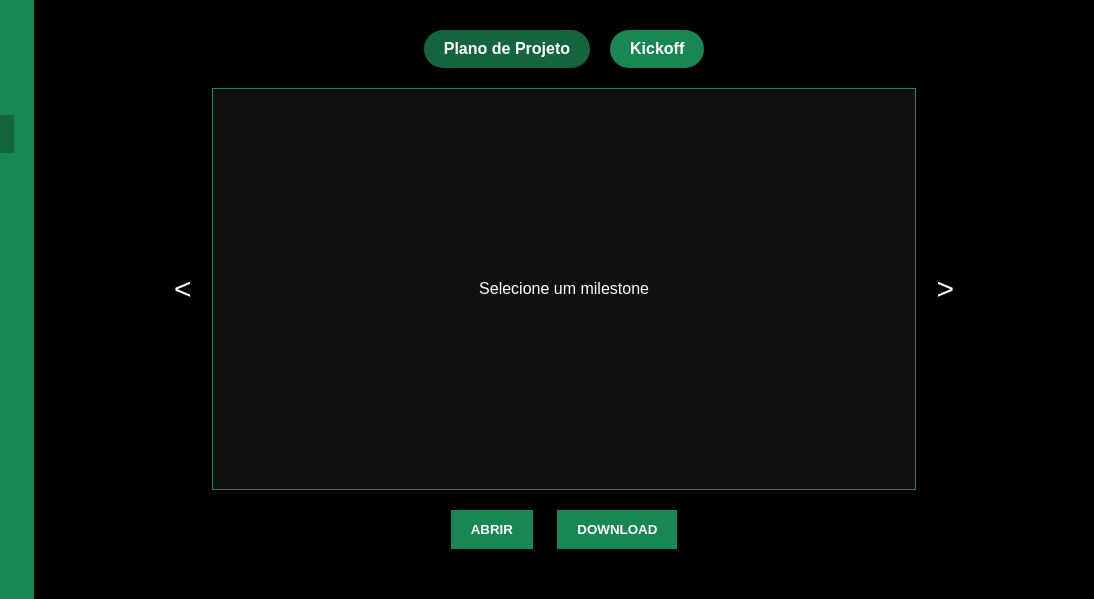
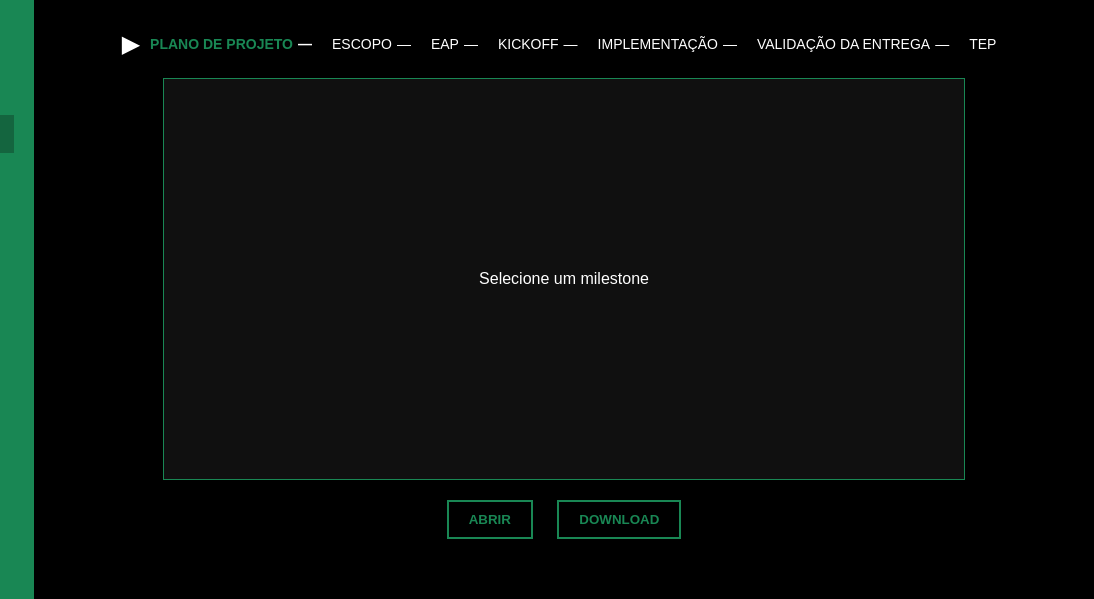
Before and after one commit to Pfx17/projeflixmvp, a plain HTML site: page index.html in a window 1280 px wide. Shown: the top 599 px of the page, 186-1280 px from the left. Drawn offline with Linux system fonts and the light colour scheme.

Commit message:
Add files via upload

```diff
--- a/index.html
+++ b/index.html
@@ -13,17 +13,21 @@ body { margin:0; font-family:Arial,sans-serif; background:#000; color:#fff; disp
 .sidebar li { padding:10px; cursor:pointer; border-left:4px solid transparent; }
 .sidebar li:hover, .sidebar li.active { background:#14653f; border-left:4px solid #fff; font-weight:bold; }
 .main { flex:1; padding:30px; display:flex; flex-direction:column; align-items:center; }
-.timeline { display:flex; justify-content:center; align-items:center; margin-bottom:20px; gap:20px; }
-.timeline div { padding:10px 20px; background:#198754; border-radius:20px; cursor:pointer; font-weight:bold; }
-.timeline div:hover, .timeline div.active { background:#14653f; }
-.documento-container { display:flex; align-items:center; justify-content:center; width:80%; }
-.carrossel-btn { font-size:30px; padding:10px; cursor:pointer; user-select:none; }
-.documento { flex:1; height:400px; background:#101010; border:1px solid #198754;
- display:flex; align-items:center; justify-content:center; margin:0 10px; }
-.documento iframe, .documento img { max-width:100%; max-height:100%; }
+.timeline-container { display:flex; align-items:center; margin-bottom:20px; }
+.play-btn { font-size:24px; margin-right:10px; cursor:pointer; }
+.timeline { display:flex; align-items:center; gap:15px; }
+.timeline span { cursor:pointer; font-size:14px; }
+.timeline span.active { color:#198754; font-weight:bold; }
+.timeline span::after { content:"—"; color:#fff; margin:0 5px; }
+.timeline span:last-child::after { content:""; }
+.documento-container { position:relative; display:flex; align-items:center; justify-content:center; width:80%; height:400px; background:#101010; border:1px solid #198754; }
+.carrossel-btn { position:absolute; top:50%; transform:translateY(-50%); font-size:30px; padding:10px; cursor:pointer; user-select:none; display:none; }
+.carrossel-btn.left { left:10px; }
+.carrossel-btn.right { right:10px; }
+.documento-container img, .documento-container iframe { max-width:100%; max-height:100%; }
 .botoes { margin-top:20px; }
-.botoes button { background:#198754; color:#fff; border:none; padding:12px 20px; margin:0 10px; cursor:pointer; font-weight:bold; text-transform:uppercase; }
-.botoes button:hover { background:#14653f; }
+.botoes button { background:none; border:2px solid #198754; color:#198754; padding:10px 20px; margin:0 10px; cursor:pointer; font-weight:bold; text-transform:uppercase; }
+.botoes button:hover { background:#198754; color:#fff; }
 </style>
 </head>
 <body>
@@ -36,11 +40,14 @@ body { margin:0; font-family:Arial,sans-serif; background:#000; color:#fff; disp
 </ul>
 </div>
 <div class="main">
+<div class="timeline-container">
+<div class="play-btn" onclick="playTimeline()">▶</div>
 <div class="timeline" id="timeline"></div>
-<div class="documento-container">
-<div class="carrossel-btn" onclick="anteriorSlide()">&lt;</div>
-<div class="documento" id="quadroDocumento"><span>Selecione um milestone</span></div>
-<div class="carrossel-btn" onclick="proximoSlide()">&gt;</div>
+</div>
+<div class="documento-container" id="quadroDocumento">
+<div class="carrossel-btn left" id="prevSlide" onclick="anteriorSlide()">&lt;</div>
+<div class="carrossel-btn right" id="nextSlide" onclick="proximoSlide()">&gt;</div>
+<span>Selecione um milestone</span>
 </div>
 <div class="botoes">
 <button onclick="abrirMaior()">ABRIR</button>
@@ -49,32 +56,36 @@ body { margin:0; font-family:Arial,sans-serif; background:#000; color:#fff; disp
 </div>
 <script>
 const projetos={
-  1:{
-    nome:"Vívian",
-    fases:[
-      {nome:"Plano de Projeto", tipo:"pdf", doc:"docs/TESTE.pdf"},
-      {nome:"Kickoff", tipo:"carrossel", imagens:["docs/TESTE.png"]}
-    ]
-  },
-  2:{
-    nome:"Theodoro",
-    fases:[
-      {nome:"Plano de Projeto", tipo:"pdf", doc:"docs/TESTE.pdf"},
-      {nome:"Kickoff", tipo:"carrossel", imagens:["docs/TESTE.png"]}
-    ]
-  }
+  1:{nome:"Vívian",fases:[
+    {nome:"PLANO DE PROJETO", tipo:"pdf", doc:"docs/TESTE.pdf"},
+    {nome:"ESCOPO", tipo:"pdf", doc:"docs/TESTE.pdf"},
+    {nome:"EAP", tipo:"pdf", doc:"docs/TESTE.pdf"},
+    {nome:"KICKOFF", tipo:"carrossel", imagens:["docs/TESTE.png"]},
+    {nome:"IMPLEMENTAÇÃO", tipo:"carrossel", imagens:["docs/TESTE.png"]},
+    {nome:"VALIDAÇÃO DA ENTREGA", tipo:"pdf", doc:"docs/TESTE.pdf"},
+    {nome:"TEP", tipo:"pdf", doc:"docs/TESTE.pdf"}
+  ]},
+  2:{nome:"Theodoro",fases:[
+    {nome:"PLANO DE PROJETO", tipo:"pdf", doc:"docs/TESTE.pdf"},
+    {nome:"ESCOPO", tipo:"pdf", doc:"docs/TESTE.pdf"},
+    {nome:"EAP", tipo:"pdf", doc:"docs/TESTE.pdf"},
+    {nome:"KICKOFF", tipo:"carrossel", imagens:["docs/TESTE.png"]},
+    {nome:"IMPLEMENTAÇÃO", tipo:"carrossel", imagens:["docs/TESTE.png"]},
+    {nome:"VALIDAÇÃO DA ENTREGA", tipo:"pdf", doc:"docs/TESTE.pdf"},
+    {nome:"TEP", tipo:"pdf", doc:"docs/TESTE.pdf"}
+  ]}
 };
 let projetoAtual=projetos[1], faseAtual=0, slide=0;
-document.querySelectorAll(".sidebar li").forEach((el,i)=>{
-  el.onclick=()=>{selecionarProjeto(i+1);
-    document.querySelectorAll(".sidebar li").forEach(li=>li.classList.remove("active"));
-    el.classList.add("active");
-  };
-});
+function selecionarProjeto(id){
+  projetoAtual=projetos[id]; faseAtual=0; slide=0;
+  document.querySelectorAll(".sidebar li").forEach(li=>li.classList.remove("active"));
+  document.querySelector(".sidebar li:nth-child("+(id+2)+")").classList.add("active");
+  montarTimeline(); mostrarFase(0);
+}
 function montarTimeline(){
   const t=document.getElementById("timeline"); t.innerHTML="";
   projetoAtual.fases.forEach((f,i)=>{
-    let el=document.createElement("div");
+    let el=document.createElement("span");
     el.innerText=f.nome;
     el.onclick=()=>mostrarFase(i);
     if(i===faseAtual) el.classList.add("active");
@@ -84,8 +95,14 @@ function montarTimeline(){
 function mostrarFase(i){
   faseAtual=i; slide=0; montarTimeline();
   const f=projetoAtual.fases[i], q=document.getElementById("quadroDocumento");
+  document.getElementById("prevSlide").style.display="none";
+  document.getElementById("nextSlide").style.display="none";
   if(f.tipo==="pdf"){q.innerHTML=`<iframe src="${f.doc}"></iframe>`;}
-  else if(f.tipo==="carrossel"){q.innerHTML=`<img src="${f.imagens[slide]}">`;}
+  else if(f.tipo==="carrossel"){
+    q.innerHTML=`<img src="${f.imagens[slide]}">`;
+    document.getElementById("prevSlide").style.display="block";
+    document.getElementById("nextSlide").style.display="block";
+  }
 }
 function anteriorSlide(){
   const f=projetoAtual.fases[faseAtual];
@@ -98,6 +115,8 @@ function proximoSlide(){
 function mostrarFaseCarrossel(){
   const f=projetoAtual.fases[faseAtual], q=document.getElementById("quadroDocumento");
   q.innerHTML=`<img src="${f.imagens[slide]}">`;
+  document.getElementById("prevSlide").style.display="block";
+  document.getElementById("nextSlide").style.display="block";
 }
 function abrirMaior(){
   const f=projetoAtual.fases[faseAtual];
@@ -107,6 +126,13 @@ function fazerDownload(){
   const f=projetoAtual.fases[faseAtual]; let a=document.createElement('a');
   a.href=f.tipo==="pdf"?f.doc:f.imagens[slide]; a.download=""; a.click();
 }
+function playTimeline(){
+  let i=0;
+  const interval=setInterval(()=>{
+    mostrarFase(i++);
+    if(i>=projetoAtual.fases.length) clearInterval(interval);
+  },1500);
+}
 montarTimeline();
 </script>
 </body></html>
```
